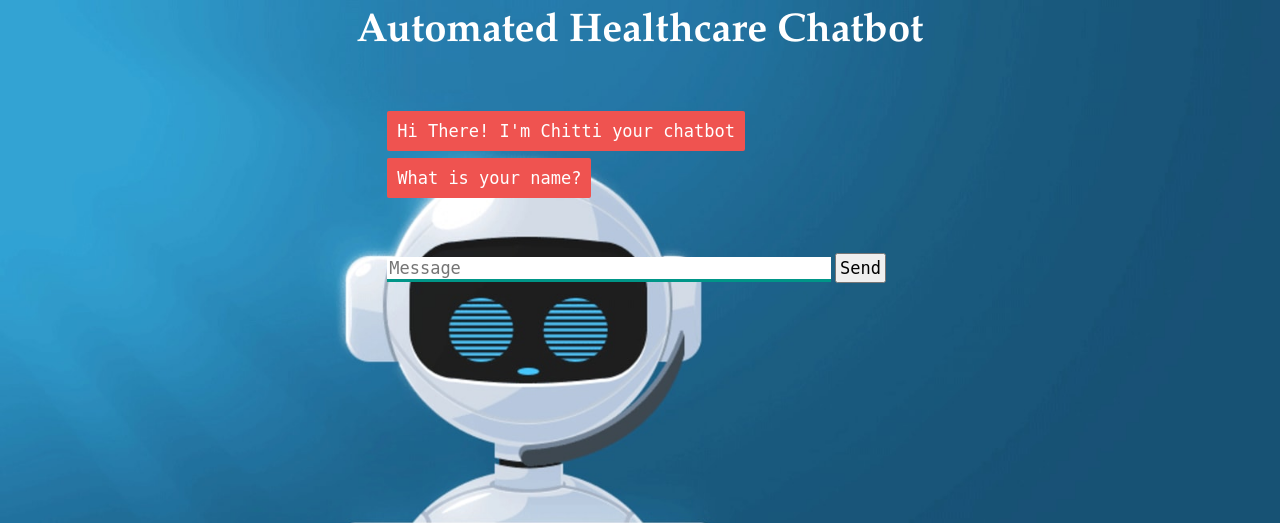
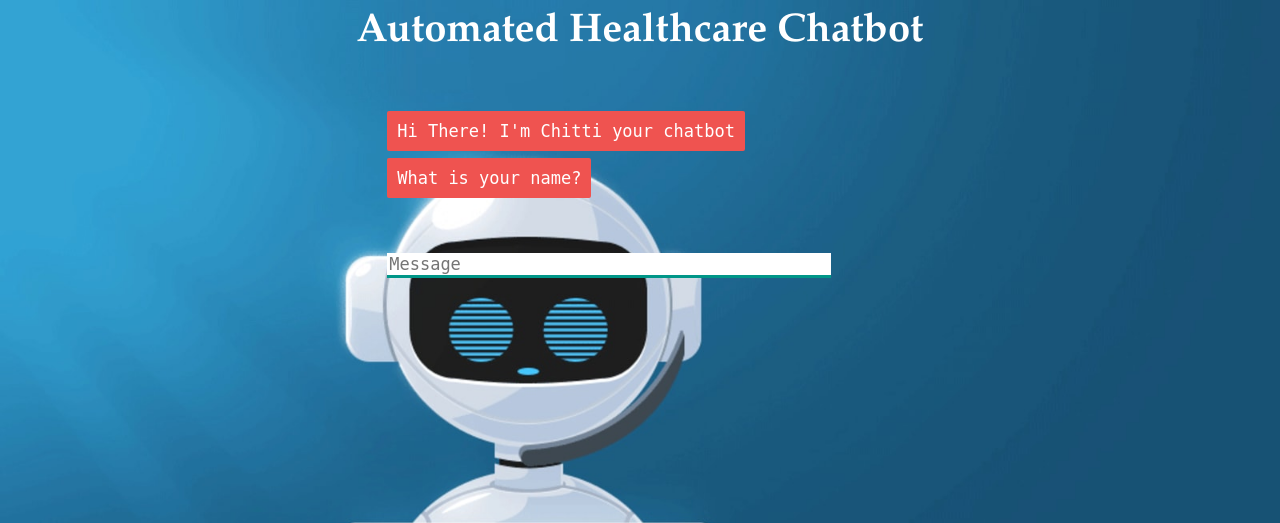
Before and after one commit to ap0072/robo, a Flask app: page /chatbot in a window 1280 px wide. Shown: the top 523 px of the page. Run offline with Flask 2, Linux system fonts and the light colour scheme; some libraries are stand-ins or nearby versions.

Commit message:
v3
removing submit button in sampleNLP
and adding Language translation

```diff
--- a/app.py
+++ b/app.py
@@ -95,17 +95,17 @@ def signup():
 def get_bot_response():
     userText = request.args.get('msg')
     # print(userText)
-    # result=translator.translate(str(userText), dest='en')
-    # userText1=result.text
+    result=translator.translate(str(userText), dest='en')
+    userText1=result.text
     # print(userText1)
     response = str(english_bot.get_response(userText))
 
 
-    # response=translator.translate(response, dest=result.src)
+    response=translator.translate(response, dest=result.src)
 
-    return str(response)
+    return str(response.text)
 
 if __name__ == "__main__":
     db.create_all()
 
-    app.run(host='0.0.0.0')
+    app.run(host='127.0.0.1')
--- a/templates/index.html
+++ b/templates/index.html
@@ -69,7 +69,7 @@
 			</div>
 			<input class="input1" type="submit" value="Login">
 		</form>
-
+		<br>
 		<div class="g-signin2" data-onsuccess="onSignIn" data-theme="dark"></div>
 		<script>
 		  function onSignIn(googleUser) {
--- a/templates/sampleNLP.html
+++ b/templates/sampleNLP.html
@@ -8,14 +8,14 @@
   background-repeat: no-repeat;overflow: hidden;">
     <h1 style="color: white;">Automated Healthcare Chatbot</h1>
     <div>
-      <div id="chatbox">
+      <div id="chatbox"  class="overlay">
 
         <p class="botText"><span>Hi There! I'm Chitti your chatbot</span></p>
         <p class="botText"><span> What is your name?</span></p>
       </div>
-      <div id="userInput">
+      <div id="userInput"  class="overlay">
         <input id="textInput" type="text" name="msg" placeholder="Message">
-        <input id="buttonInput" type="submit" value="Send">
+        <!-- <input id="buttonInput" type="submit" value="Send"> -->
       </div>
 
       <script>
@@ -51,11 +51,11 @@
                 getBotResponse();
             }
         });
-        $("#buttonInput").click(function() {
+        // $("#buttonInput").click(function() {
 
-          getBotResponse();
+        //   getBotResponse();
 
-        })
+        // })
       </script>
     </div>
 
```
Also changed, not shown: db.sqlite3.
